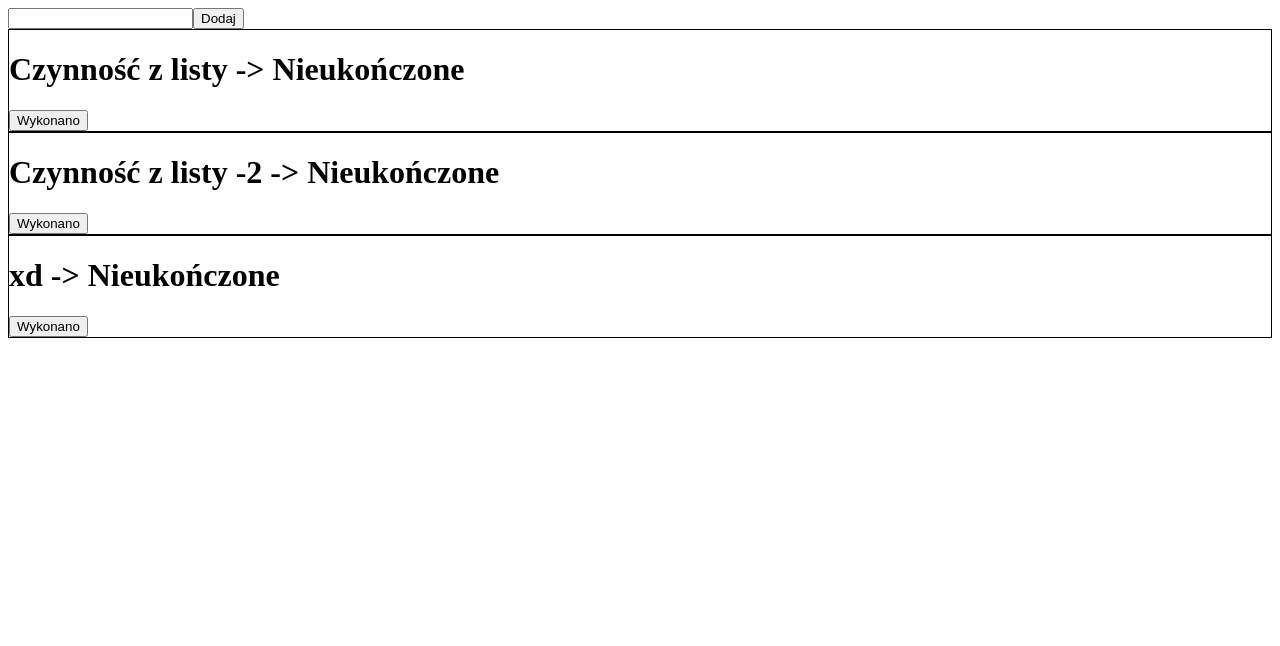
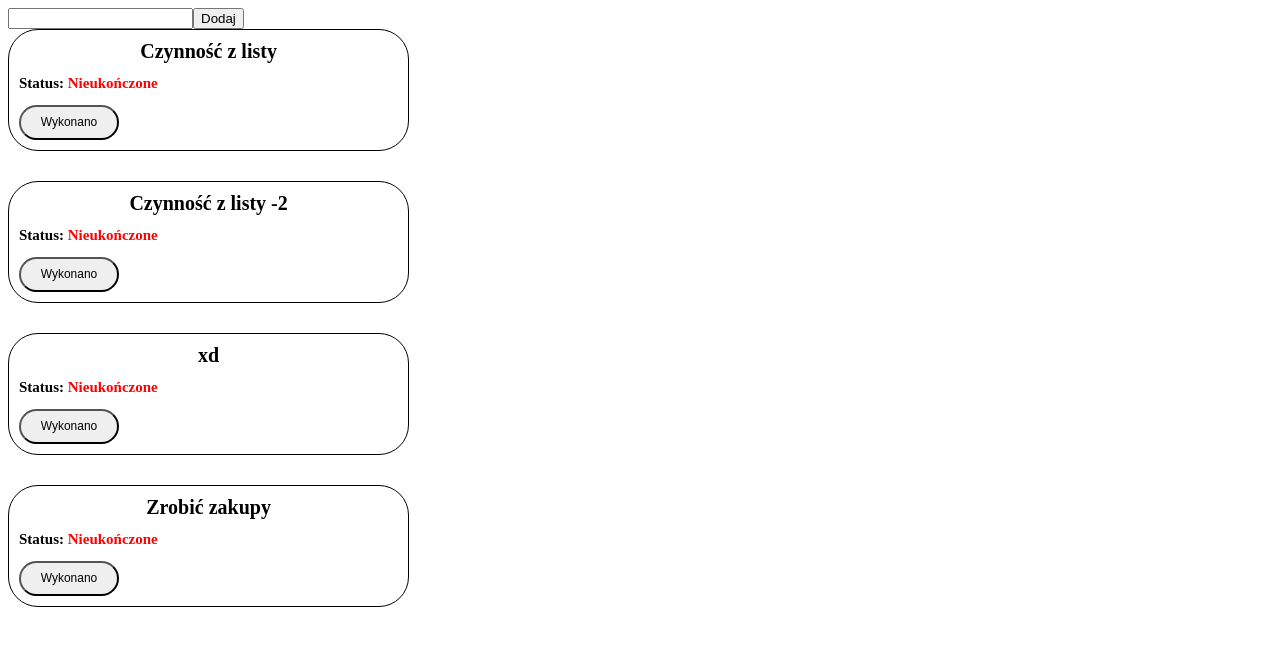
Before and after one commit to MichalPrzyl/React_test, a plain HTML site: page react_5/index.html in a window 1280 px wide. Drawn offline with nearby package versions, Linux system fonts and the light colour scheme.

Commit message:
Poprawki

```diff
--- a/react_5/App.js
+++ b/react_5/App.js
@@ -1,4 +1,5 @@
-var listaZadan = ["Czynność z listy", "Czynność z listy -2", "xd"]
+var listaZadan = ["Czynność z listy", "Czynność z listy -2", "xd", "Zrobić zakupy"]
+
 class Todolist extends React.Component {
   render() {
     return (
@@ -30,17 +31,17 @@ class Activity extends React.Component {
   render() {
     return (
       <div className="activity">
-        <h1>{this.props.name} -> {this.state.completed ? "Ukończone" : "Nieukończone"}</h1>
+        <h1 className="title">{this.props.name}</h1>
+        <h2>Status: {this.state.completed ? <span className="green">Ukończone</span> : <span className="red">Nieukończone</span>}</h2>
         <button onClick={this.wykonano}>{this.state.completed ? "Niewykonano" : "Wykonano"}</button>
       </div>
     )
   }
 }
 const AddActivity = () => {
-  const [list, setList] = React.useState(listaZadan);
   const dodajzadanie = () => {
     console.log("TUTAJ");
-    listaZadan.push("NOsz kurwa ać");
+    listaZadan.push("Nosz kurwa mać!!!");
   }
 
   return (
--- a/react_5/style.css
+++ b/react_5/style.css
@@ -1,3 +1,38 @@
+.title{
+    width: 50%;
+    margin: 0 auto;
+    text-align: center;
+}
 .activity{
     border: 1px solid black;
+    padding: 10px;
+    width: 30%;
+    border-radius: 30px;
+    margin-bottom: 30px;
 }
+.activity button{
+    width: 100px;
+    height: 35px;
+    font-size: 12px;
+    border-radius: 30px;
+    cursor: pointer;
+}
+
+.activity button:hover{
+    background: rgba(1,1,1,0.3);
+}
+
+.red{
+    color: red;
+}
+
+.green{
+    color: green;
+}
+h1{
+    font-size: 20px;
+}
+
+h2{
+    font-size: 15px;
+}
```
